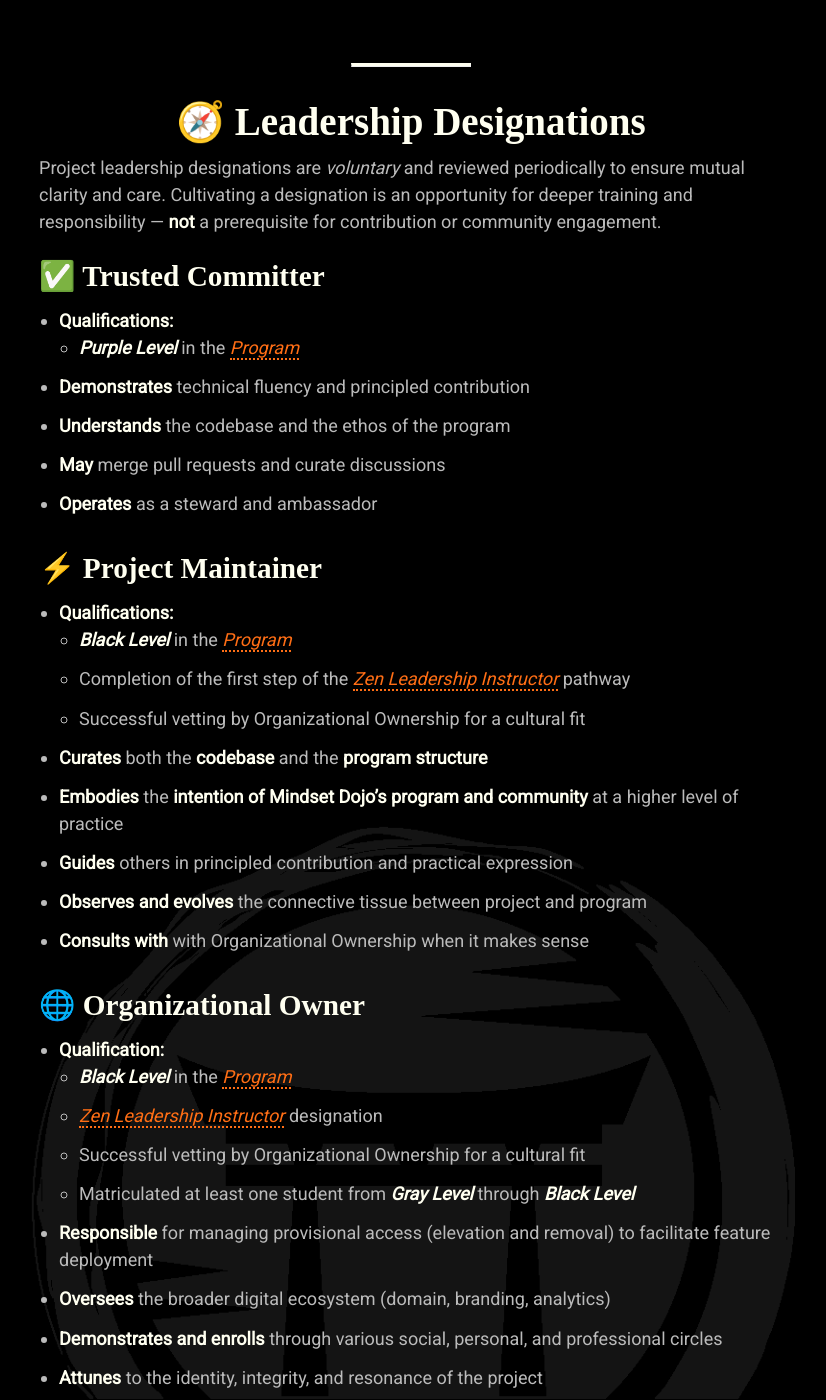
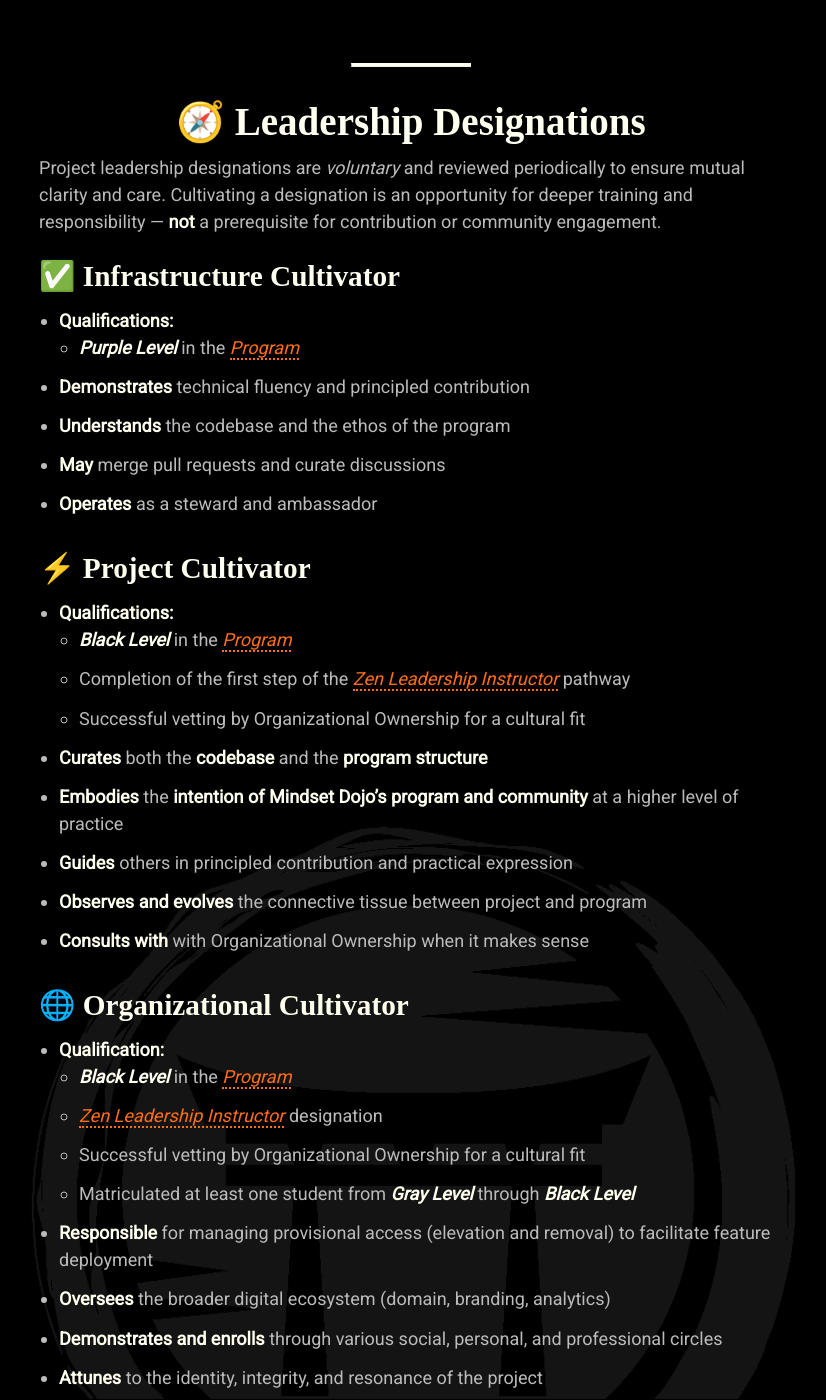
Before and after one commit to mindset-dojo/mindset-dojo.github.io, a Jekyll site: the page built from project.md, in a window 1280 px wide and 1400 px high, scrolled down 2136 px. Shown: the whole window, without its empty margins (229-1055 px from the left). Built offline with Jekyll 4.4.1, drawn with Linux system fonts in a browser that asks for light colours; some web fonts are replaced.

Commit message:
feat: Consider metaphorical shift for project designations

```diff
--- a/project.md
+++ b/project.md
@@ -66,7 +66,7 @@
 
 Project leadership designations are *voluntary* and reviewed periodically to ensure mutual clarity and care. Cultivating a designation is an opportunity for deeper training and responsibility — **not** a prerequisite for contribution or community engagement.
 
-### ✅ Trusted Committer
+### ✅ Infrastructure Cultivator
 
 * **Qualifications:**
   * ***Purple Level*** in the [Program]({{'/program' | relative_url}})
@@ -75,7 +75,7 @@
 * **May** merge pull requests and curate discussions
 * **Operates** as a steward and ambassador
 
-### ⚡ Project Maintainer
+### ⚡ Project Cultivator
 
 * **Qualifications:**
   * ***Black Level*** in the [Program]({{'/program' | relative_url}})
@@ -87,7 +87,7 @@
 * **Observes and evolves** the connective tissue between project and program
 * **Consults with** with Organizational Ownership when it makes sense
 
-### 🌐 Organizational Owner
+### 🌐 Organizational Cultivator
 
 * **Qualification:**
   * ***Black Level*** in the [Program]({{'/program' | relative_url}})
```
